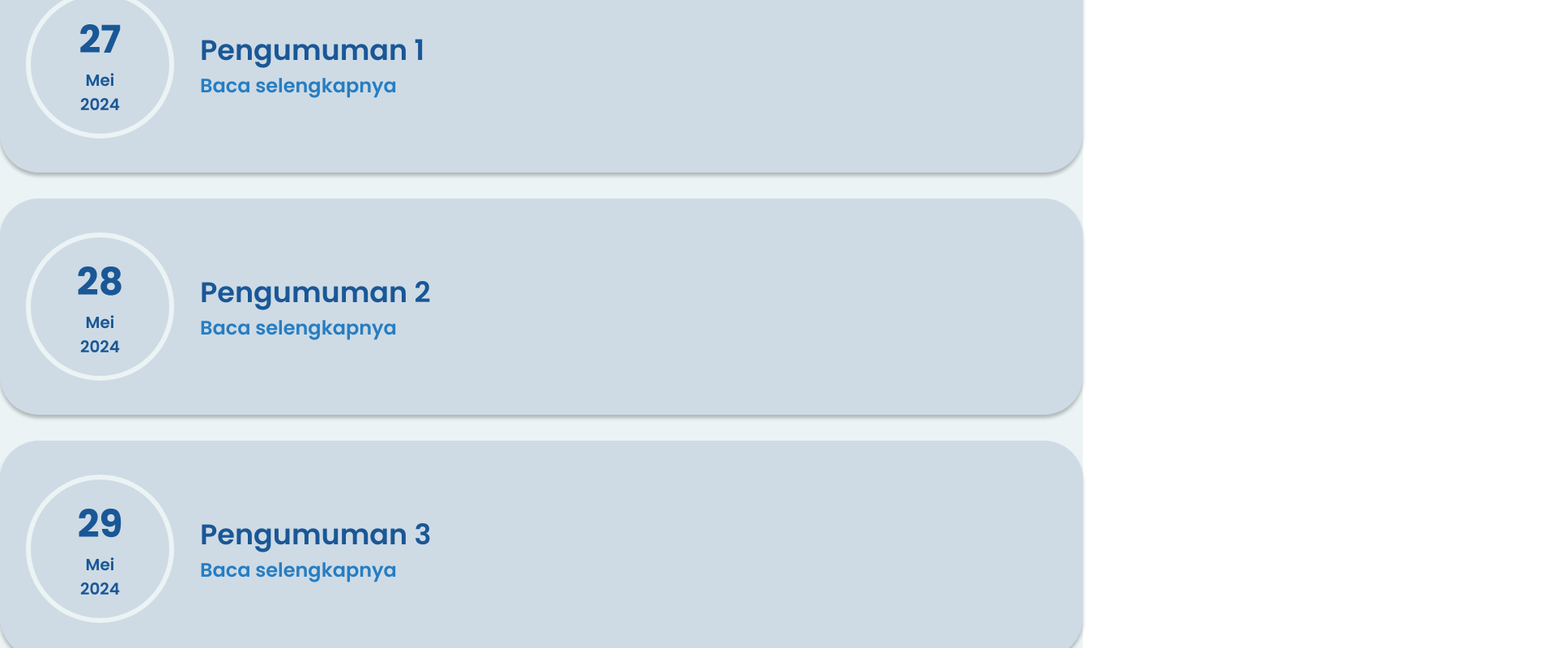
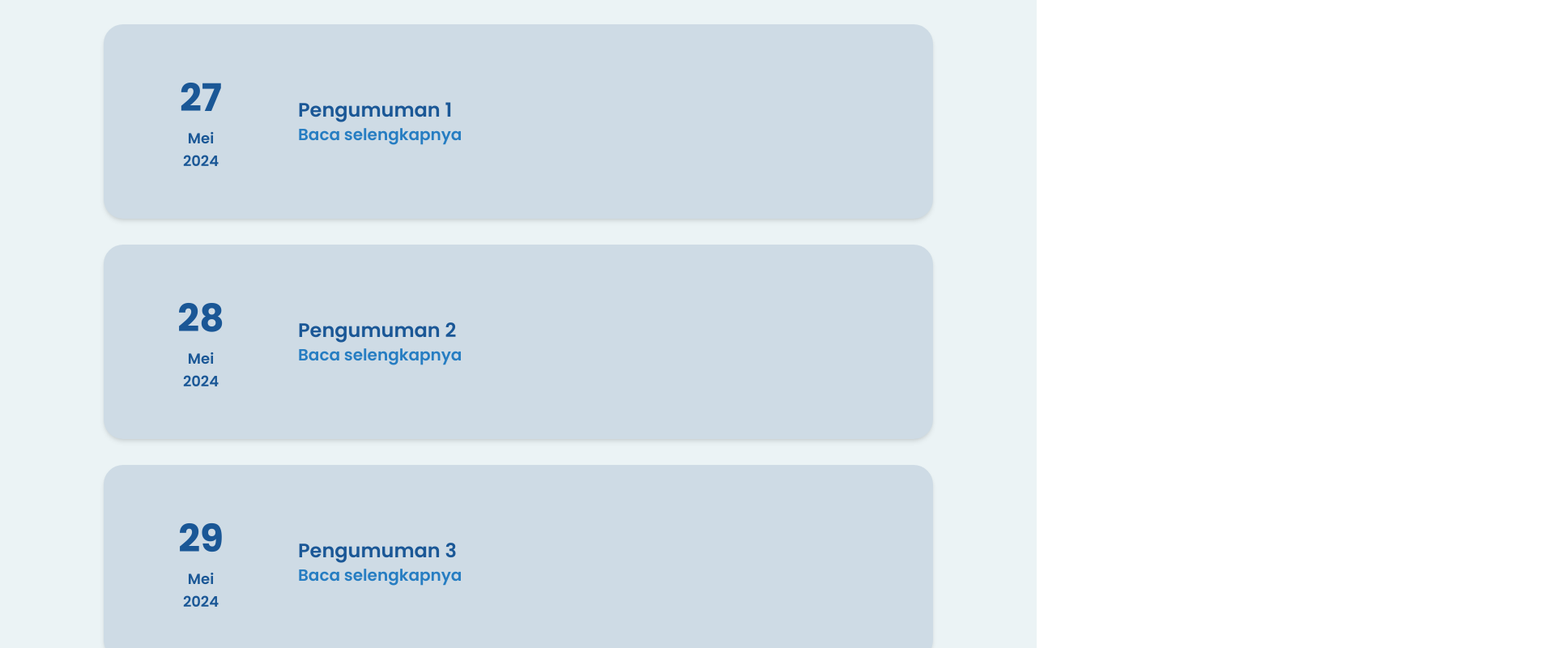
Before and after one commit to Hima-1/IMK-3SI1-KEL1-DPM-2024, a Vue app: page / in a window 1280 px wide. Shown: the part 2000-2800 px from the top of the page at 81% size, 1920 px wide, since content can reach past the window. Built offline with nearby package versions, Linux system fonts and the light colour scheme.

Commit message:
Convert css
Mengubah css figma ke tailwind

```diff
--- a/src/App.vue
+++ b/src/App.vue
@@ -12,6 +12,7 @@
 </template>
 
 <script>
+import './style.css'
 import Navbar from './components/LandingPage/Navbar.vue'
 import Hero from './components/LandingPage/Hero.vue'
 import VisiMisi from './components/LandingPage/VisiMisi.vue'
--- a/src/components/LandingPage/Berita.vue
+++ b/src/components/LandingPage/Berita.vue
@@ -9,7 +9,7 @@
 
     <!-- Wrapper Berita -->
     <div class="flex flex-wrap justify-center gap-8">
-      <div class="berita-item bg-[#EBF3F5] rounded-[12px] flex-shrink-0 w-[491px] h-[619px] p-4">
+      <div class="bg-[#EBF3F5] rounded-[12px] flex-shrink-0 w-[491px] h-[619px] p-4">
         <!-- Bagian Atas Berita -->
         <div class="w-full h-[376.689px] rounded-t-[13px] bg-gradient-to-t from-[#041322] via-transparent to-transparent relative">
           <!-- Foto Berita -->
@@ -27,15 +27,15 @@
           <div class="flex items-center justify-between mb-4">
             <div class="flex items-center">
               <!-- Ikon Penulis -->
-              <svg class="w-[14.183px] h-[15.697px] flex-shrink-0 stroke-current text-[#15649D]" stroke-width="2" fill="none" viewBox="0 0 24 24"></svg>
+              <img src="../../assets/icon/person.svg" class="w-[14.183px] h-[15.697px] flex-shrink-0 text-[#15649D]" />
               <!-- Nama Penulis -->
               <p class="text-[#15649D] font-poppins text-[18px] font-medium ml-2">Nama Penulis</p>
             </div>
             <div class="flex items-center">
               <!-- Ikon Tanggal -->
-              <svg class="w-[21.938px] h-[21.938px] flex-shrink-0 fill-current text-[#15649D]" viewBox="0 0 24 24"></svg>
+              <img src="../../assets/icon/time.svg" class="w-[21.938px] h-[21.938px] flex-shrink-0 text-[#15649D]" />
               <!-- Tanggal Berita -->
-              <p class="text-[#15649D] font-poppins text-[18px] font-medium ml-0">12 Januari 2024</p>
+              <p class="text-[#15649D] font-poppins text-[18px] font-medium ml-2">12 Januari 2024</p>
             </div>
           </div>
           <!-- Isi Berita -->
@@ -50,7 +50,7 @@
       </div>
 
       <!-- Duplicate the above berita-item for more news items -->
-      <div class="berita-item bg-[#EBF3F5] rounded-[12px] flex-shrink-0 w-[491px] h-[619px] p-4">
+      <div class="bg-[#EBF3F5] rounded-[12px] flex-shrink-0 w-[491px] h-[619px] p-4">
         <!-- Bagian Atas Berita -->
         <div class="w-full h-[376.689px] rounded-t-[13px] bg-gradient-to-t from-[#041322] via-transparent to-transparent relative">
           <!-- Foto Berita -->
@@ -68,13 +68,13 @@
           <div class="flex items-center justify-between mb-4">
             <div class="flex items-center">
               <!-- Ikon Penulis -->
-              <svg class="w-[14.183px] h-[15.697px] flex-shrink-0 stroke-current text-[#15649D]" stroke-width="2" fill="none" viewBox="0 0 24 24"></svg>
+              <img src="../../assets/icon/person.svg" class="w-[14.183px] h-[15.697px] flex-shrink-0 text-[#15649D]" />
               <!-- Nama Penulis -->
               <p class="text-[#15649D] font-poppins text-[18px] font-medium ml-2">Nama Penulis</p>
             </div>
             <div class="flex items-center">
               <!-- Ikon Tanggal -->
-              <svg class="w-[21.938px] h-[21.938px] flex-shrink-0 fill-current text-[#15649D]" viewBox="0 0 24 24"></svg>
+              <img src="../../assets/icon/time.svg" class="w-[21.938px] h-[21.938px] flex-shrink-0 text-[#15649D]" />
               <!-- Tanggal Berita -->
               <p class="text-[#15649D] font-poppins text-[18px] font-medium ml-2">12 Januari 2024</p>
             </div>
@@ -90,7 +90,7 @@
         </div>
       </div>
 
-      <div class="berita-item bg-[#EBF3F5] rounded-[12px] flex-shrink-0 w-[491px] h-[619px] p-4">
+      <div class="bg-[#EBF3F5] rounded-[12px] flex-shrink-0 w-[491px] h-[619px] p-4">
         <!-- Bagian Atas Berita -->
         <div class="w-full h-[376.689px] rounded-t-[13px] bg-gradient-to-t from-[#041322] via-transparent to-transparent relative">
           <!-- Foto Berita -->
@@ -108,13 +108,13 @@
           <div class="flex items-center justify-between mb-4">
             <div class="flex items-center">
               <!-- Ikon Penulis -->
-              <svg class="w-[14.183px] h-[15.697px] flex-shrink-0 stroke-current text-[#15649D]" stroke-width="2" fill="none" viewBox="0 0 24 24"></svg>
+              <img src="../../assets/icon/person.svg" class="w-[14.183px] h-[15.697px] flex-shrink-0 text-[#15649D]" />
               <!-- Nama Penulis -->
               <p class="text-[#15649D] font-poppins text-[18px] font-medium ml-2">Nama Penulis</p>
             </div>
             <div class="flex items-center">
               <!-- Ikon Tanggal -->
-              <svg class="w-[21.938px] h-[21.938px] flex-shrink-0 fill-current text-[#15649D]" viewBox="0 0 24 24"></svg>
+              <img src="../../assets/icon/time.svg" class="w-[21.938px] h-[21.938px] flex-shrink-0 text-[#15649D]" />
               <!-- Tanggal Berita -->
               <p class="text-[#15649D] font-poppins text-[18px] font-medium ml-2">12 Januari 2024</p>
             </div>
@@ -153,44 +153,3 @@ export default {
   name: 'Berita',
 };
 </script>
-
-<style scoped>
-@import url('https://fonts.googleapis.com/css2?family=Poppins:wght@400;500;600;700&display=swap');
-
-body {
-  font-family: 'Poppins', sans-serif;
-}
-
-.berita-item {
-  width: 491px;
-  height: 619px;
-  background: #EBF3F5;
-  border-radius: 12px;
-  flex-shrink: 0;
-}
-
-.berita-atas {
-  width: 100%;
-  height: 376.689px;
-  background: linear-gradient(0deg, #041322 7.17%, rgba(102, 102, 102, 0.00) 96.17%);
-  border-radius: 13px 13px 0px 0px;
-  position: relative;
-}
-
-.foto-berita {
-  width: 100%;
-  height: 100%;
-  background: url('../../assets/berita.png') lightgray 50% / cover no-repeat;
-  border-radius: 13px 13px 0px 0px;
-}
-
-.judul-berita {
-  width: 416.875px;
-  color: #EBF3F5;
-  font-family: 'Poppins', sans-serif;
-  font-size: 22px;
-  font-style: normal;
-  font-weight: 700;
-  line-height: normal;
-}
-</style>
--- a/src/components/LandingPage/Footer.vue
+++ b/src/components/LandingPage/Footer.vue
@@ -1,5 +1,5 @@
 <template>
-  <div class="footer bg-[#1A5796] w-full h-[444px] flex-shrink-0 flex flex-col py-10 px-16">
+  <div class="bg-[#1A5796] w-full h-[444px] flex-shrink-0 flex flex-col py-10 px-16">
     <!-- Dewan Perwakilan Mahasiswa -->
     <h2 class="text-[#F2BC43] font-poppins text-[45px] font-bold mb-4">
       Dewan Perwakilan Mahasiswa
@@ -14,21 +14,21 @@
     <div class="flex space-x-16">
       <!-- Email -->
       <div class="flex items-center">
-        <img src="../../assets/email-icon.png" alt="Email Icon" class="w-[39.144px] h-[31.315px] mr-4 fill-current text-[#EBF3F5]" />
+        <img src="../../assets/icon/email.svg" alt="Email Icon" class="w-[39.144px] h-[31.315px] mr-4" />
         <a href="mailto:dpm@stis.ac.id" class="text-[#EBF3F5] font-poppins text-[24px] font-medium underline">
           dpm@stis.ac.id
         </a>
       </div>
       <!-- Website -->
       <div class="flex items-center">
-        <img src="../../assets/web-icon.png" alt="Web Icon" class="w-[39px] h-[39px] mr-4" />
+        <img src="../../assets/icon/internet.svg" alt="Web Icon" class="w-[39px] h-[39px] mr-4" />
         <a href="https://dpm.stis.ac.id" class="text-[#EBF3F5] font-poppins text-[24px] font-medium underline">
           dpm.stis.ac.id
         </a>
       </div>
       <!-- Instagram -->
       <div class="flex items-center">
-        <img src="../../assets/ig-icon.png" alt="IG Icon" class="w-[38px] h-[38px] mr-4 fill-current text-[#EBF3F5]" />
+        <img src="../../assets/icon/instagram.svg" alt="IG Icon" class="w-[38px] h-[38px] mr-4" />
         <span class="text-[#EBF3F5] font-poppins text-[24px] font-medium">
           @dpmpolstatstis/
         </span>
@@ -42,12 +42,3 @@ export default {
   name: 'Footer',
 };
 </script>
-
-<style scoped>
-@import url('https://fonts.googleapis.com/css2?family=Poppins:wght@400;500;600;700&display=swap');
-
-.footer {
-  width: 1920px;
-  height: 444px;
-}
-</style>
--- a/src/components/LandingPage/Galeri.vue
+++ b/src/components/LandingPage/Galeri.vue
@@ -9,15 +9,15 @@
 
     <!-- Foto Dummy -->
     <div class="grid grid-cols-1 sm:grid-cols-2 lg:grid-cols-3 gap-8">
-      <div class="foto-dummy"></div>
-      <div class="foto-dummy"></div>
-      <div class="foto-dummy"></div>
-      <div class="foto-dummy"></div>
-      <div class="foto-dummy"></div>
-      <div class="foto-dummy"></div>
-      <div class="foto-dummy"></div>
-      <div class="foto-dummy"></div>
-      <div class="foto-dummy"></div>
+      <div class="w-[536px] h-[358px] bg-cover bg-center" style="background-image: url('../../assets/galeri.webp')"></div>
+      <div class="w-[536px] h-[358px] bg-cover bg-center" style="background-image: url('../../assets/galeri.webp')"></div>
+      <div class="w-[536px] h-[358px] bg-cover bg-center" style="background-image: url('../../assets/galeri.webp')"></div>
+      <div class="w-[536px] h-[358px] bg-cover bg-center" style="background-image: url('../../assets/galeri.webp')"></div>
+      <div class="w-[536px] h-[358px] bg-cover bg-center" style="background-image: url('../../assets/galeri.webp')"></div>
+      <div class="w-[536px] h-[358px] bg-cover bg-center" style="background-image: url('../../assets/galeri.webp')"></div>
+      <div class="w-[536px] h-[358px] bg-cover bg-center" style="background-image: url('../../assets/galeri.webp')"></div>
+      <div class="w-[536px] h-[358px] bg-cover bg-center" style="background-image: url('../../assets/galeri.webp')"></div>
+      <div class="w-[536px] h-[358px] bg-cover bg-center" style="background-image: url('../../assets/galeri.webp')"></div>
     </div>
   </div>
 </template>
@@ -27,18 +27,3 @@ export default {
   name: 'Galeri',
 };
 </script>
-
-<style scoped>
-@import url('https://fonts.googleapis.com/css2?family=Poppins:wght@400;500;600;700&display=swap');
-
-body {
-  font-family: 'Poppins', sans-serif;
-}
-
-.foto-dummy {
-  width: 536px;
-  height: 358px;
-  flex-shrink: 0;
-  background: url('../../assets/galeri.webp') lightgray 50% / cover no-repeat;
-}
-</style>
--- a/src/components/LandingPage/Hero.vue
+++ b/src/components/LandingPage/Hero.vue
@@ -28,15 +28,3 @@ export default {
   name: 'Hero',
 }
 </script>
-
-<style scoped>
-@import url('https://fonts.googleapis.com/css2?family=Poppins:wght@500;700&display=swap');
-
-.font-poppins {
-  font-family: 'Poppins', sans-serif;
-}
-
-.shadow-custom {
-  box-shadow: 0px 4px 4px rgba(0, 0, 0, 0.26);
-}
-</style>
--- a/src/components/LandingPage/Navbar.vue
+++ b/src/components/LandingPage/Navbar.vue
@@ -3,37 +3,35 @@
     <div class="container mx-auto flex justify-between items-center py-4 px-6">
       <!-- Logo and Title on the Left -->
       <div class="flex items-center">
-        <img src="../../assets/logo_dpm.jpg" alt="Logo" class="w-[51px] h-[51px] flex-shrink-0 rounded-full mr-4" />
-        <span class="text-white text-[22px] font-bold font-poppins">DPM</span>
+        <img src="../../assets/logo_dpm.jpg" alt="Logo" class="w-12 h-12 flex-shrink-0 rounded-full mr-4" />
+        <span class="text-white text-2xl font-bold font-poppins">DPM</span>
       </div>
 
       <!-- Navigation Links and Login Button on the Right -->
       <div class="hidden md:flex items-center space-x-4">
-        <a href="#" class="text-white text-[22px] uppercase font-bold font-poppins">Home</a>
-        <a href="#" class="text-white text-[22px] font-medium font-poppins">Pengumuman</a>
-        <a href="#" class="text-white text-[22px] font-medium font-poppins">Galeri</a>
-        <a href="#" class="text-white text-[22px] font-medium font-poppins">Berita</a>
-        <a href="#" class="text-white text-[22px] uppercase border-[5px] border-white rounded-full px-4 py-1 font-bold font-poppins">Log In</a>
+        <a href="#" class="text-white text-2xl uppercase font-bold font-poppins">Home</a>
+        <a href="#" class="text-white text-2xl font-medium font-poppins">Pengumuman</a>
+        <a href="#" class="text-white text-2xl font-medium font-poppins">Galeri</a>
+        <a href="#" class="text-white text-2xl font-medium font-poppins">Berita</a>
+        <a href="#" class="text-white text-2xl uppercase border-2 border-white rounded-full px-4 py-1 font-bold font-poppins">Log In</a>
       </div>
 
       <!-- Mobile Menu Button -->
       <div class="md:hidden">
         <button class="text-white focus:outline-none">
           <!-- Icon for mobile menu -->
-          <svg class="w-6 h-6" fill="none" stroke="currentColor" viewBox="0 0 24 24" xmlns="http://www.w3.org/2000/svg">
-            <path stroke-linecap="round" stroke-linejoin="round" stroke-width="2" d="M4 6h16M4 12h16M4 18h16"></path>
-          </svg>
+          <img src="../../assets/icon/nama_sementara.svg" alt="Menu Icon" class="w-6 h-6" />
         </button>
       </div>
     </div>
 
     <!-- Mobile Menu -->
     <div class="md:hidden">
-      <a href="#" class="block text-white text-[22px] uppercase font-bold font-poppins py-2 px-4">Home</a>
-      <a href="#" class="block text-white text-[22px] font-medium font-poppins py-2 px-4">Pengumuman</a>
-      <a href="#" class="block text-white text-[22px] font-medium font-poppins py-2 px-4">Galeri</a>
-      <a href="#" class="block text-white text-[22px] font-medium font-poppins py-2 px-4">Berita</a>
-      <a href="#" class="block text-white text-[22px] uppercase border-[5px] border-white rounded-full px-4 py-1 font-bold font-poppins mx-4 my-2">Log In</a>
+      <a href="#" class="block text-white text-2xl uppercase font-bold font-poppins py-2 px-4">Home</a>
+      <a href="#" class="block text-white text-2xl font-medium font-poppins py-2 px-4">Pengumuman</a>
+      <a href="#" class="block text-white text-2xl font-medium font-poppins py-2 px-4">Galeri</a>
+      <a href="#" class="block text-white text-2xl font-medium font-poppins py-2 px-4">Berita</a>
+      <a href="#" class="block text-white text-2xl uppercase border-2 border-white rounded-full px-4 py-1 font-bold font-poppins mx-4 my-2">Log In</a>
     </div>
   </nav>
 </template>
@@ -43,15 +41,3 @@ export default {
   name: 'Navbar',
 }
 </script>
-
-<style scoped>
-@import url('https://fonts.googleapis.com/css2?family=Poppins:wght@500;700&display=swap');
-
-.font-poppins {
-  font-family: 'Poppins', sans-serif;
-}
-
-.shadow-custom {
-  box-shadow: 0px 4px 4px rgba(0, 0, 0, 0.26);
-}
-</style>
--- a/src/components/LandingPage/Pengungumans.vue
+++ b/src/components/LandingPage/Pengungumans.vue
@@ -1,10 +1,10 @@
 <template>
   <div class="bg-[#ebf3f5] flex flex-col items-center justify-start min-h-screen py-20">
     <!-- Judul Pengumuman -->
-    <div id="pengumuman" class="bg-[#ebf3f5] w-[1337px] h-[1091px] mt-16 mx-auto">
+    <div id="pengumuman" class="bg-[#ebf3f5] w-full max-w-screen-lg mt-16 mx-auto">
       <div class="flex items-center justify-center mt-8">
-        <div class="bg-[#F8C147] w-[919px] h-[92px] rounded-[46px] flex items-center justify-center">
-          <h1 class="text-[#1A5796] text-center font-poppins text-[50px] font-bold leading-normal">
+        <div class="bg-[#F8C147] w-full max-w-3xl h-24 rounded-full flex items-center justify-center">
+          <h1 class="text-[#1A5796] text-center font-poppins text-4xl font-bold leading-normal">
             Pengumuman DPM Polstat STIS
           </h1>
         </div>
@@ -12,49 +12,49 @@
 
       <!-- Pengumuman Dummy -->
       <div class="mt-8 space-y-8">
-        <div class="pengumuman-box flex items-center justify-between p-8">
+        <div class="flex items-center justify-between p-8 bg-[#CEDBE5] rounded-3xl shadow-md">
           <div class="flex items-center">
-            <div class="date-circle flex items-center justify-center">
+            <div class="flex items-center justify-center w-44 h-44 border-6 border-[#EBF3F5] rounded-full">
               <div class="text-center">
-                <p class="date-text">27</p>
-                <p class="month-text">Mei</p>
-                <p class="year-text">2024</p>
+                <p class="text-[#1A5796] text-[47px] font-bold">27</p>
+                <p class="text-[#1A5796] text-lg font-semibold">Mei</p>
+                <p class="text-[#1A5796] text-lg font-semibold">2024</p>
               </div>
             </div>
           </div>
           <div class="flex-1 ml-8">
-            <h2 class="judul-pengumuman">Pengumuman 1</h2>
-            <a href="#" class="baca-selengkapnya">Baca selengkapnya</a>
+            <h2 class="text-[#1A5796] text-2xl font-semibold">Pengumuman 1</h2>
+            <a href="#" class="text-[#267DC2] text-xl font-semibold">Baca selengkapnya</a>
           </div>
         </div>
-        <div class="pengumuman-box flex items-center justify-between p-8">
+        <div class="flex items-center justify-between p-8 bg-[#CEDBE5] rounded-3xl shadow-md">
           <div class="flex items-center">
-            <div class="date-circle flex items-center justify-center">
+            <div class="flex items-center justify-center w-44 h-44 border-6 border-[#EBF3F5] rounded-full">
               <div class="text-center">
-                <p class="date-text">28</p>
-                <p class="month-text">Mei</p>
-                <p class="year-text">2024</p>
+                <p class="text-[#1A5796] text-[47px] font-bold">28</p>
+                <p class="text-[#1A5796] text-lg font-semibold">Mei</p>
+                <p class="text-[#1A5796] text-lg font-semibold">2024</p>
               </div>
             </div>
           </div>
           <div class="flex-1 ml-8">
-            <h2 class="judul-pengumuman">Pengumuman 2</h2>
-            <a href="#" class="baca-selengkapnya">Baca selengkapnya</a>
+            <h2 class="text-[#1A5796] text-2xl font-semibold">Pengumuman 2</h2>
+            <a href="#" class="text-[#267DC2] text-xl font-semibold">Baca selengkapnya</a>
           </div>
         </div>
-        <div class="pengumuman-box flex items-center justify-between p-8">
+        <div class="flex items-center justify-between p-8 bg-[#CEDBE5] rounded-3xl shadow-md">
           <div class="flex items-center">
-            <div class="date-circle flex items-center justify-center">
+            <div class="flex items-center justify-center w-44 h-44 border-6 border-[#EBF3F5] rounded-full">
               <div class="text-center">
-                <p class="date-text">29</p>
-                <p class="month-text">Mei</p>
-                <p class="year-text">2024</p>
+                <p class="text-[#1A5796] text-[47px] font-bold">29</p>
+                <p class="text-[#1A5796] text-lg font-semibold">Mei</p>
+                <p class="text-[#1A5796] text-lg font-semibold">2024</p>
               </div>
             </div>
           </div>
           <div class="flex-1 ml-8">
-            <h2 class="judul-pengumuman">Pengumuman 3</h2>
-            <a href="#" class="baca-selengkapnya">Baca selengkapnya</a>
+            <h2 class="text-[#1A5796] text-2xl font-semibold">Pengumuman 3</h2>
+            <a href="#" class="text-[#267DC2] text-xl font-semibold">Baca selengkapnya</a>
           </div>
         </div>
       </div>
@@ -67,67 +67,3 @@ export default {
   name: 'DaftarPengunguman',
 };
 </script>
-
-<style scoped>
-@import url('https://fonts.googleapis.com/css2?family=Poppins:wght@400;500;600;700&display=swap');
-
-body {
-  font-family: 'Poppins', sans-serif;
-}
-
-.pengumuman-box {
-  width: 1337px;
-  height: 267px;
-  flex-shrink: 0;
-  border-radius: 48px;
-  background: #CEDBE5;
-  box-shadow: 0px 4px 4px 0px rgba(0, 0, 0, 0.25);
-}
-
-.date-circle {
-  width: 183px;
-  height: 183px;
-  flex-shrink: 0;
-  border: 6px solid #EBF3F5;
-  border-radius: 50%;
-}
-
-.date-text {
-  color: #1A5796;
-  font-family: 'Poppins', sans-serif;
-  font-size: 47px;
-  font-style: normal;
-  font-weight: 700;
-  line-height: normal;
-}
-
-.month-text,
-.year-text {
-  color: #1A5796;
-  text-align: center;
-  font-family: 'Poppins', sans-serif;
-  font-size: 20px;
-  font-style: normal;
-  font-weight: 600;
-  line-height: normal;
-}
-
-.judul-pengumuman {
-  width: 1017px;
-  color: #1A5796;
-  font-family: 'Poppins', sans-serif;
-  font-size: 35px;
-  font-style: normal;
-  font-weight: 600;
-  line-height: normal;
-}
-
-.baca-selengkapnya {
-  color: #267DC2;
-  font-family: 'Poppins', sans-serif;
-  font-size: 24px;
-  font-style: normal;
-  font-weight: 600;
-  line-height: normal;
-}
-</style>
--- a/src/components/LandingPage/VisiMisi.vue
+++ b/src/components/LandingPage/VisiMisi.vue
@@ -1,10 +1,11 @@
 <template>
   <div class="bg-[#EBF3F5] min-h-screen flex items-center justify-center">
     <div class="wrapper flex flex-col items-center" style="width: 1127px; height: auto;">
-      <div class="icon mb-8" style="width: 191.046px; height: 106.517px; opacity: 0.78;">
+      <div class="mb-8" style="width: 191.046px; height: 106.517px; opacity: 0.78;">
+        <!-- Ikon dihapus dari sini -->
       </div>
       <div>
-        <h1 class="text-[#1A5796] text-center font-poppins text-5xl font-bold">
+        <h1 class="visi-misi bg-center bg-no-repeat bg-contain text-[#1A5796] text-center font-poppins text-5xl font-bold p-5">
           Visi
         </h1>
       </div>
@@ -12,7 +13,7 @@
         Menjadikan Dewan Perwakilan Mahasiswa Politeknik Statistika STIS sebagai organisasi / majelis permusyawaratan mahasiswa yang kredibel dalam mengemban tanggung jawab secara inspiratif, kontributif, komunikatif dan juga selaras dengan Spiritualitas.
       </p>
       <div>
-        <h1 class="text-[#1A5796] text-center font-poppins text-5xl font-bold mt-16">
+        <h1 class="visi-misi bg-center bg-no-repeat bg-contain text-[#1A5796] text-center font-poppins text-5xl font-bold mt-16 p-5">
           Misi
         </h1>
       </div>
@@ -34,9 +35,7 @@ export default {
 </script>
 
 <style scoped>
-@import url('https://fonts.googleapis.com/css2?family=Poppins:wght@400;700&display=swap');
-
-.font-poppins {
-  font-family: 'Poppins', sans-serif;
+.visi-misi {
+  background-image: url('../../assets/icon/visi_misi.svg');
 }
 </style>
--- a/src/style.css
+++ b/src/style.css
@@ -1,3 +1,4 @@
+@import url('https://fonts.googleapis.com/css2?family=Poppins:wght@400;700&display=swap');
 @tailwind base;
 @tailwind components;
 @tailwind utilities;
```
